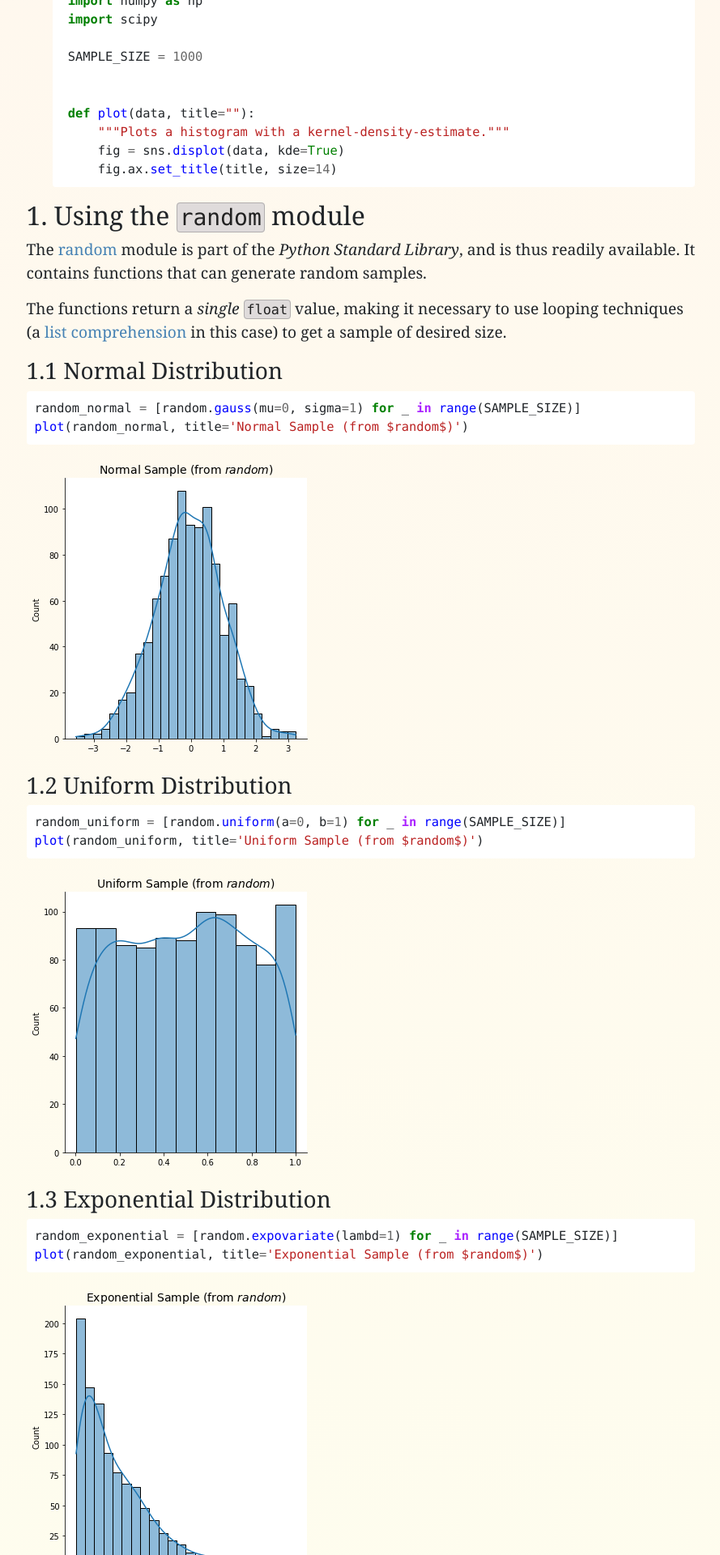
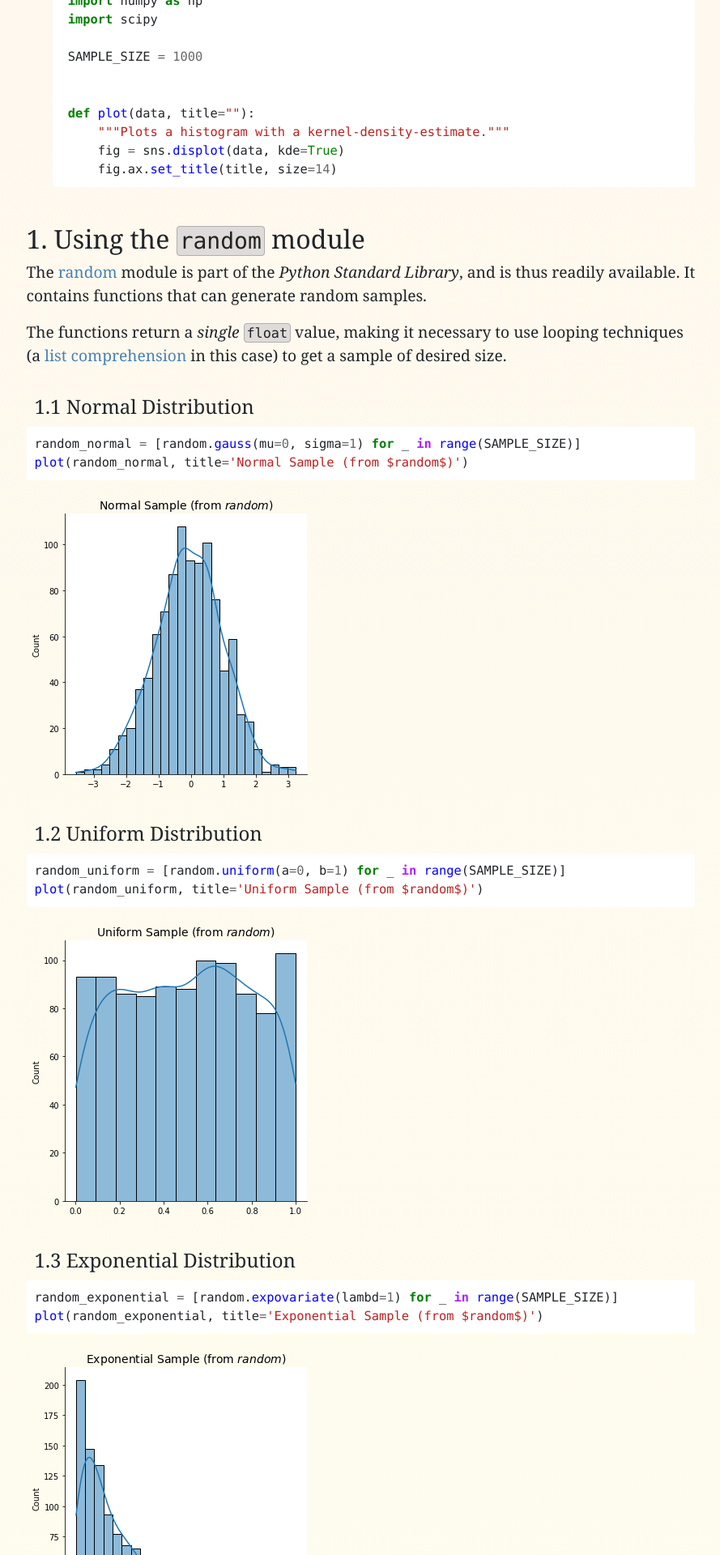
Before and after one commit to Tim-Abwao/tim-abwao.github.io, a Jekyll site: the page built from _posts/2021-04-14-Sampling-from-Probability-Distributions-in-Python.md, in a window 1280 px wide. Shown: the part 1232-3152 px from the top of the page at 81% size, without its empty margins (57-946 px from the left). Built offline with Jekyll 4.4.1, drawn with Linux system fonts in a browser that asks for light colours.

Commit message:
Update heading size & margins

```diff
--- a/assets/css/post.sass
+++ b/assets/css/post.sass
@@ -17,6 +17,13 @@ img
     font-style: oblique
 
 .post-body
+  h2,
+    margin-top: 45px
+
+  h3
+    font-size: 1.25em
+    margin: 35px 10px 10px
+
   a
     color: steelblue
 
```
